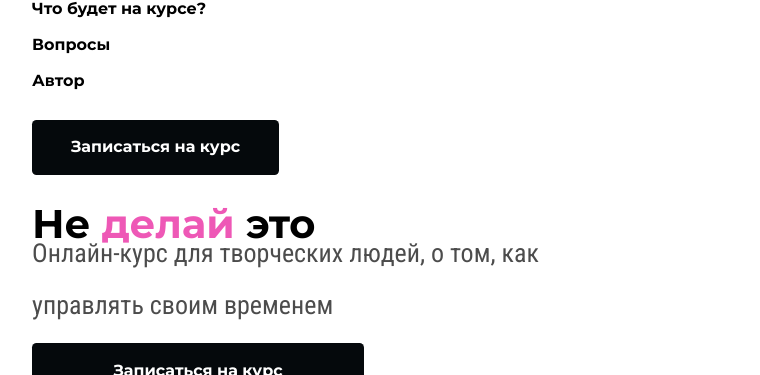
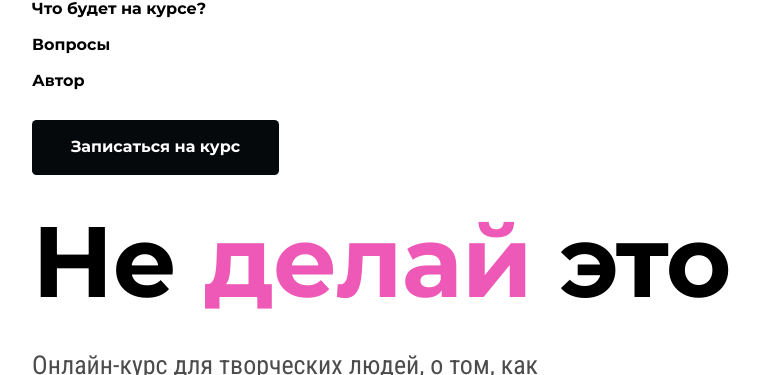
Before and after one commit to Exevald/web_dev, a PHP site: page / in a window 1280 px wide. Shown: the part 95-470 px from the top of the page, without its empty margins (46-806 px from the left). Run offline with PHP 8.4, Linux system fonts and the light colour scheme.

Commit message:
Work on lw5

```diff
--- a/LW5/css/style.css
+++ b/LW5/css/style.css
@@ -46,39 +46,35 @@ body {
     font-family: 'Montserrat';
     font-style: normal;
     font-weight: 600;
-    font-size: 2.5em;
+    font-size: 100px;
     line-height: 122.35%;
+    letter-spacing: -0.8px;
     color: #000000;
 }
 .main-title-sub {
     color: #EE58B6;
 }
 .info {
-
+    font-family: 'Roboto Condensed';
+    font-style: normal;
+    font-weight: 400;
+    /*font-size: 26px;*/
+    font-size: 1.623em;
+    line-height: 120%;
+    color: rgba(0, 0, 0, 0.7);
 }
 
 .subtitle-main {
-    font-family: 'Roboto Condensed';
-    font-style: normal;
-    font-weight: 400;
-    font-size: 26px;
-    line-height: 120%;
-    color: rgba(0, 0, 0, 0.7);
-    margin-top: -3vw;
+    margin-top: -3.05vw;
 }
 .subtitle-sub {
-    font-family: 'Roboto Condensed';
-    font-style: normal;
-    font-weight: 400;
-    font-size: 26px;
-    line-height: 120%;
-    color: rgba(0, 0, 0, 0.7);
-    margin-top: 1vw;
+    margin-top: -1.8vw;
 }
 .small-button {
-    width: 332px;
-    height: 55px;
+    width: 21.6vw;
+    height: 3.6vw;
     background: #05090C;
-    border-radius: 4.59px;
+    border-radius: 0.25vw;
     border-width: 0;
+    margin-top: 1.35vw;
 }
--- a/LW5/index.html
+++ b/LW5/index.html
@@ -15,10 +15,10 @@
     <button class="big-button">
         <p class="text-button">Записаться на курс</p>
     </button>
+    <h1 class="main-title">Не <span class="main-title-sub">делай </span>это</h1>
     <div class="info">
-        <h1 class="main-title">Не <span class="main-title-sub">делай </span>это</h1>
-        <h2 class="subtitle-main">Онлайн-курс для творческих людей, о том, как</h2>
-        <h2 class="subtitle-sub">управлять своим временем</h2>
+        <p class="subtitle-main">Онлайн-курс для творческих людей, о том, как</p>
+        <p class="subtitle-sub">управлять своим временем</p>
     </div>
     <button class="small-button">
         <p class="text-button">Записаться на курс</p>
```
